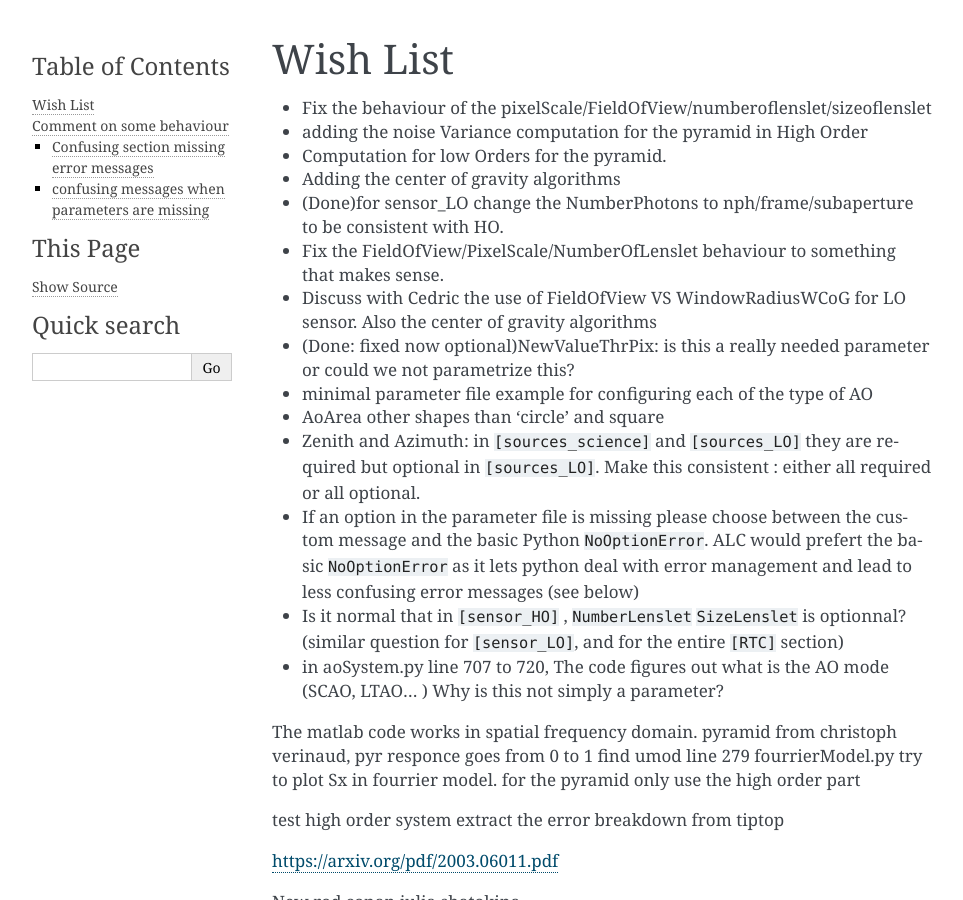
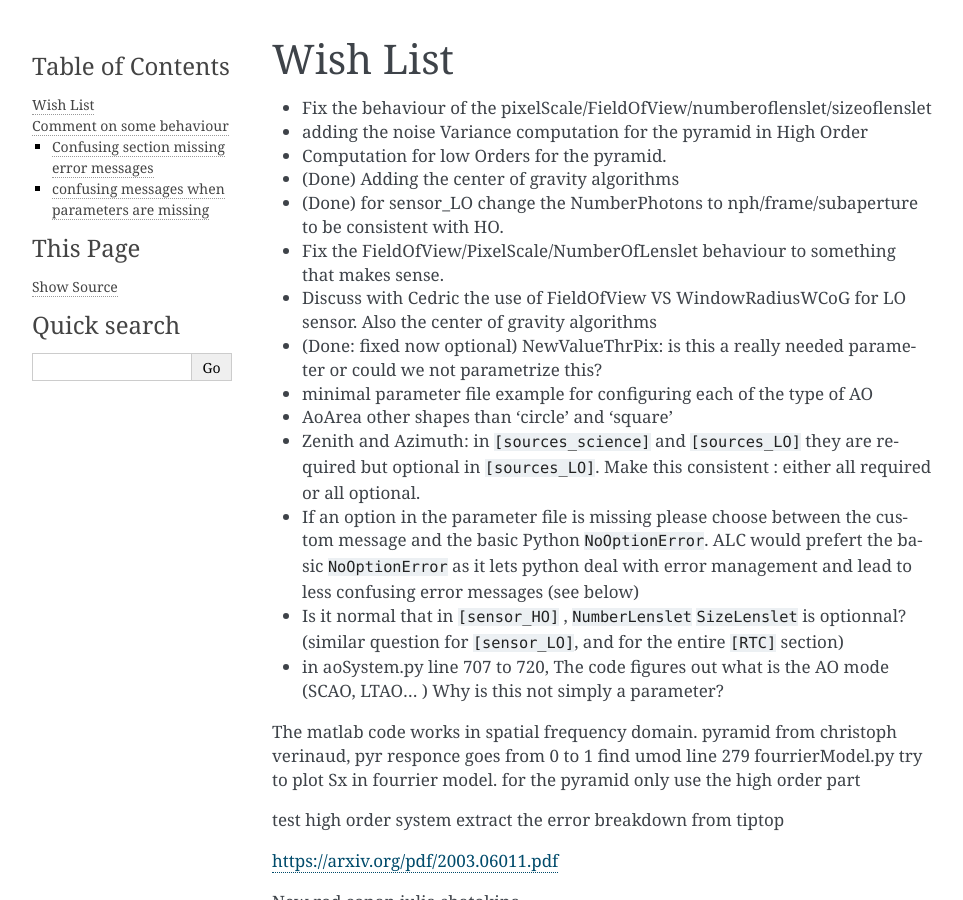
Before and after one commit to astro-tiptop/TIPTOP, a Sphinx documentation site: the page built from docs/source/wishList.rst, in a window 1280 px wide and 900 px high. Shown: the whole window, without its empty margins (148-1111 px from the left). Built offline with Sphinx 7.4.7, drawn with Linux system fonts in a browser that asks for light colours; the version number could not be read and is left out.

Commit message:
(GA) update wishList.rst

```diff
--- a/docs/source/wishList.rst
+++ b/docs/source/wishList.rst
@@ -4,13 +4,13 @@ Wish List
 * Fix the behaviour of the pixelScale/FieldOfView/numberoflenslet/sizeoflenslet
 * adding the noise Variance computation for the pyramid in High Order
 * Computation for low Orders for the pyramid.
-* Adding the center of gravity algorithms
-* (Done)for sensor_LO change the NumberPhotons to nph/frame/subaperture to be consistent with HO.
+* (Done) Adding the center of gravity algorithms
+* (Done) for sensor_LO change the NumberPhotons to nph/frame/subaperture to be consistent with HO.
 * Fix the FieldOfView/PixelScale/NumberOfLenslet behaviour to something that makes sense.
 * Discuss with Cedric the use of FieldOfView VS  WindowRadiusWCoG for LO sensor. Also the center of gravity algorithms
-* (Done: fixed now optional)NewValueThrPix: is this a really needed parameter or could we not parametrize this?
+* (Done: fixed now optional) NewValueThrPix: is this a really needed parameter or could we not parametrize this?
 * minimal parameter file example for configuring each of the type of AO
-* AoArea other shapes than 'circle' and square
+* AoArea other shapes than 'circle' and 'square'
 * Zenith and Azimuth: in ``[sources_science]`` and ``[sources_LO]`` they are required but optional in ``[sources_LO]``. Make this consistent : either all required or all optional.
 * If an option in the parameter file is missing please choose between the custom message and the basic Python ``NoOptionError``. ALC would prefert the basic ``NoOptionError`` as it lets python deal with error management and lead to less confusing error messages (see below)
 * Is it normal that in ``[sensor_HO]`` , ``NumberLenslet`` ``SizeLenslet`` is optionnal? (similar question for ``[sensor_LO]``, and for the entire ``[RTC]`` section)
```
